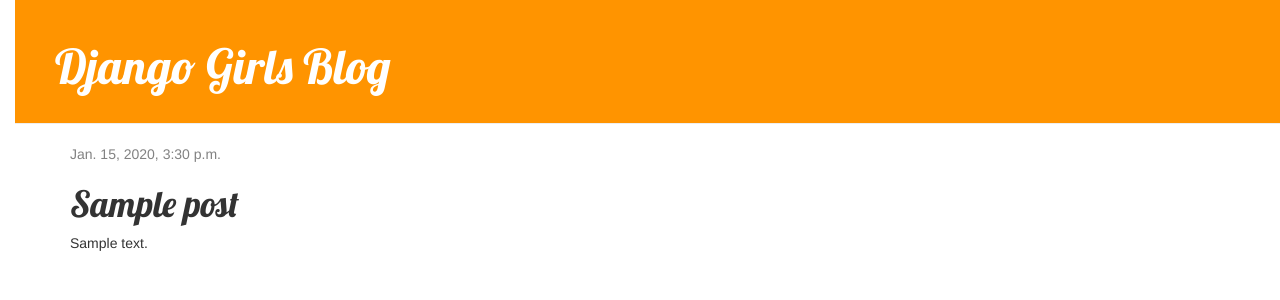
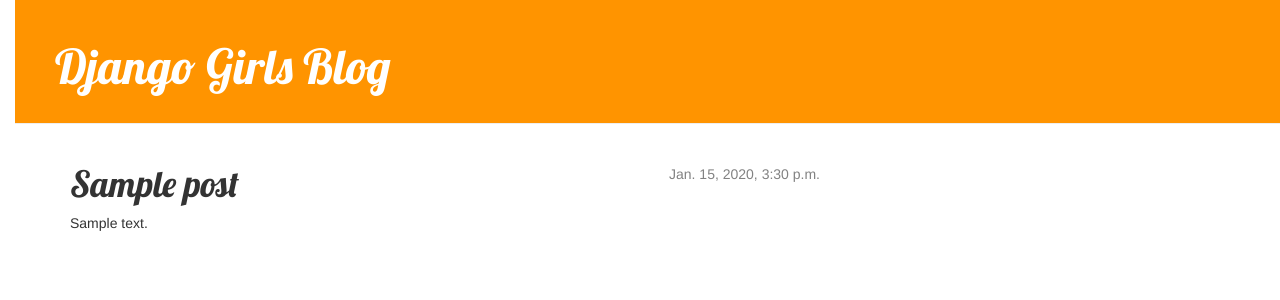
Before and after one commit to Suhasini-Patil/my-first-blog, a Django app: page /post/1/ in a window 1280 px wide. Shown: the top 300 px of the page. Run offline with Django 3.2, Linux system fonts and the light colour scheme; tables that the repository leaves empty hold one stand-in row (values such as "Sample post"); some libraries are stand-ins or nearby versions.

Commit message:
Corrections in post_detail file

```diff
--- a/blog/templates/blog/post_detail.html
+++ b/blog/templates/blog/post_detail.html
@@ -2,16 +2,15 @@
 
 {% block content %}
 	<div class="post">
+		{% if user.is_authenticated %}
+		      <a class="btn btn-default" href="{% url 'post_edit' pk=post.pk %}" style="float:right;"><span class="glyphicon glyphicon-pencil"></span></a>
+		{% endif %}
 		{% if post.published_date %}
-			<div class="date">
-				{{ post.published_date }}
-			</div>
-		{% endif %}
-		{% if user.is_authenticated %}
-					<a class="btn btn-default" href="{% url 'post_edit' pk=post.pk %}"><span class="glyphicon glyphicon-pencil"></span></a>
-		{% endif %}
-					<h1>{{ post.title }}</h1>
-
+             <div class="date" style="float:right;">
+                 {{ post.published_date }}
+             </div>
+         {% endif %}
+		<h1>{{ post.title }}</h1>
 		<p>{{ post.text|linebreaksbr }}</p>
 	</div>
 {% endblock %}
```
